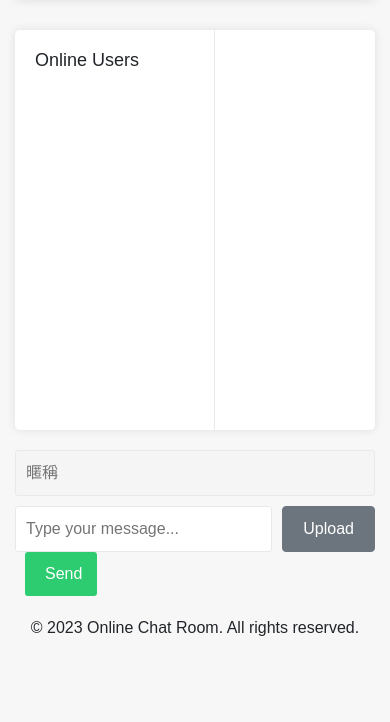
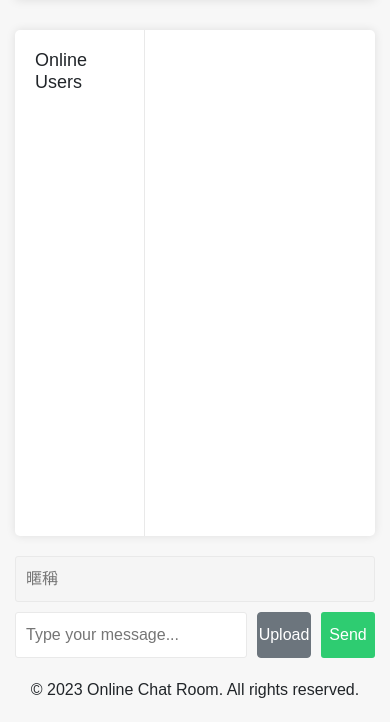
Before and after one commit to neverleave0916/SocketChatroom, a website: page views/index.html in a window 390 px wide. Shown: the part 142-864 px from the top of the page. Drawn offline with nearby package versions, Linux system fonts and the light colour scheme; no server answers.

Commit message:
Fix CSS issues

```diff
--- a/app.js
+++ b/app.js
@@ -93,9 +93,6 @@ io.on('connection', async (socket) => {
     });
     // Handle image upload
     socket.on('upload', (data) => {
-        console.log('upload');
-        // console.log(data);
-        // Broadcast the image to all connected clients
         io.emit('image', data);
     });
 
--- a/views/index.html
+++ b/views/index.html
@@ -37,22 +37,30 @@
             border-radius: 5px;
             overflow: hidden;
             display: flex;
+            flex-shrink: 1;
         }
 
         .users-list {
             flex-basis: 200px;
             border-right: 1px solid #e9e9e9;
             padding: 20px;
-            height: 400px;
+            /* height: 400px; */
+            height: 70vh;
+
             /* Adjust the height as needed */
             overflow-y: scroll;
             /* Add scrollable behavior */
+
+            flex-shrink: 0;
         }
 
         .chat-area {
             flex-grow: 1;
             padding: 20px;
-            height: 400px;
+            /* height: 400px; */
+            height: 70vh;
+
+
             /* Adjust the height as needed */
             overflow-y: scroll;
         }
@@ -113,12 +121,6 @@
             margin-top: 20px;
         }
 
-        /* .input-box #send-form input[type="text"] {
-      flex-grow: 1;
-      padding: 10px;
-      border: 1px solid #e9e9e9;
-      border-radius: 3px;
-    } */
         #name {
             /* flex-grow: 1; */
             width: 120px;
@@ -135,16 +137,6 @@
             border-radius: 3px;
         }
 
-
-        /* .input-box #send-form #submit {
-      padding: 10px 20px;
-      margin-left: 10px;
-      background-color: #2ecc71;
-      color: #ffffff;
-      border: none;
-      border-radius: 3px;
-      cursor: pointer;
-    } */
         #submit {
             padding: 10px 20px;
             margin-left: 10px;
@@ -161,6 +153,11 @@
             cursor: pointer;
         }
 
+        .content_image {
+            width: 45%;
+            height: auto;
+        }
+
         @media (max-width: 767px) {
             .input-box #send-form {
                 flex-wrap: wrap;
@@ -172,7 +169,36 @@
             }
 
             #submit {
-                width: 20%;
+                width: 15%;
+                font-size: 1em;
+                padding: 10px 0px;
+            }
+
+            #upload {
+                width: 15%;
+                font-size: 1em;
+                padding: 0px 0px;
+            }
+
+            .users-list {
+                flex-basis: 130px;
+                border-right: 1px solid #e9e9e9;
+                padding: 20px;
+                height: 60vh;
+                overflow-y: scroll;
+                flex-shrink: 0;
+            }
+
+            .chat-area {
+                flex-grow: 1;
+                padding: 20px;
+                height: 60vh;
+
+            }
+
+            .content_image {
+                width: 80%;
+                height: auto;
             }
         }
 
@@ -241,25 +267,16 @@
                 <h3>Online Users</h3>
                 <!-- Updated user list with 10 users -->
                 <!-- <div class="user">
-          <span class="status-indicator online"></span>
-          User 1
-        </div> -->
+                    <span class="status-indicator online"></span>
+                    User 1
+                </div> -->
             </div>
             <div class="chat-area" id="content">
                 <!-- <div class="message">
                     <span class="sender">User 1:</span>
                     <span class="timestamp">12:30 PM</span>
                     <div class="content">Hello, everyone!</div>
-                </div>
-                <div class="message">
-                    <span class="sender">User 1:</span>
-                    <span class="timestamp">12:30 PM</span>
-                    <div class="content"><img
-                        src="https://thumbs.dreamstime.com/z/basic-rgb-222084884.jpg"
-                        width=45%
-                        heigh="auto" alt="一張圖片">
-                    </div>
-                </div> -->
+                </div>-->
                 <!-- Add more example messages here -->
             </div>
         </div>
@@ -268,12 +285,9 @@
             <form id="send-form">
                 <input type="text" name="name" id="name" placeholder="暱稱" readonly disabled>
                 <input type="text" name="msg" id="msg" placeholder="Type your message...">
-                <!-- <input type="file" id="imageInput"> -->
                 <input type="file" id="imageInput" style="display: none;" />
-                <!-- <button type="button" class="btn btn-secondary" id="uploadButton">Upload</button> -->
                 <button type="button" id="upload" class="btn btn-secondary" id="uploadButton"
                     onclick="document.getElementById('imageInput').click();">Upload</button>
-                <!-- <div id="imageContainer"></div> -->
 
                 <input type="submit" id="submit" value="Send"></input>
             </form>
@@ -346,7 +360,7 @@
 
 
                         // When the image is fully loaded, perform compression
-                        image.onload = function() {
+                        image.onload = function () {
                             const canvas = document.createElement('canvas');
                             const ctx = canvas.getContext('2d');
 
@@ -366,15 +380,7 @@
                             // Send the image data to the server
                             socket.emit('upload', formData);
                         };
-
-
-                        // formData['image'] = imageData;
-                        // msg.value = "";
-                        // // console.log(imageData);
-                        // // Send the image data to the server
-                        // socket.emit('upload', formData);
                     };
-
                     reader.readAsDataURL(file);
                 }
             });
@@ -413,13 +419,12 @@
                 content.appendChild(msgBox);
                 content.scrollTop = content.scrollHeight;
             });
+
             // Handle receiving the image from the server
             socket.on('image', (d) => {
-                // const imageContainer = document.getElementById('imageContainer');
                 var image = document.createElement('img');
                 image.src = d.image;
-                image.style.width = "30%";
-                image.style.height = "auto";
+                image.className = "content_image";
                 image.alt = "一張圖片";
 
                 var msgBox = document.createElement("div")
@@ -440,7 +445,7 @@
 
                 nameBox.appendChild(name);
                 timestampBox.appendChild(timestamp);
-                if(d.msg !== "") {
+                if (d.msg !== "") {
                     contentBox.appendChild(msg);
                     contentBox.appendChild(brElement);
                 }
@@ -467,10 +472,6 @@
                 online.innerText = amount;
             });
 
-
-
-
-
             socket.on("randomUsername", function (randomUsername) {
                 randusername.value = randomUsername;
             });
@@ -495,9 +496,7 @@
 
                     userBox.appendChild(userNameBox);
                     userBox.appendChild(userNameInList);
-                    // if (userlist[name] === true) {
                     usersList.appendChild(userBox);
-                    // }
                 }
             });
         });
```
Lines whose indentation alone changed are shown as unchanged.
